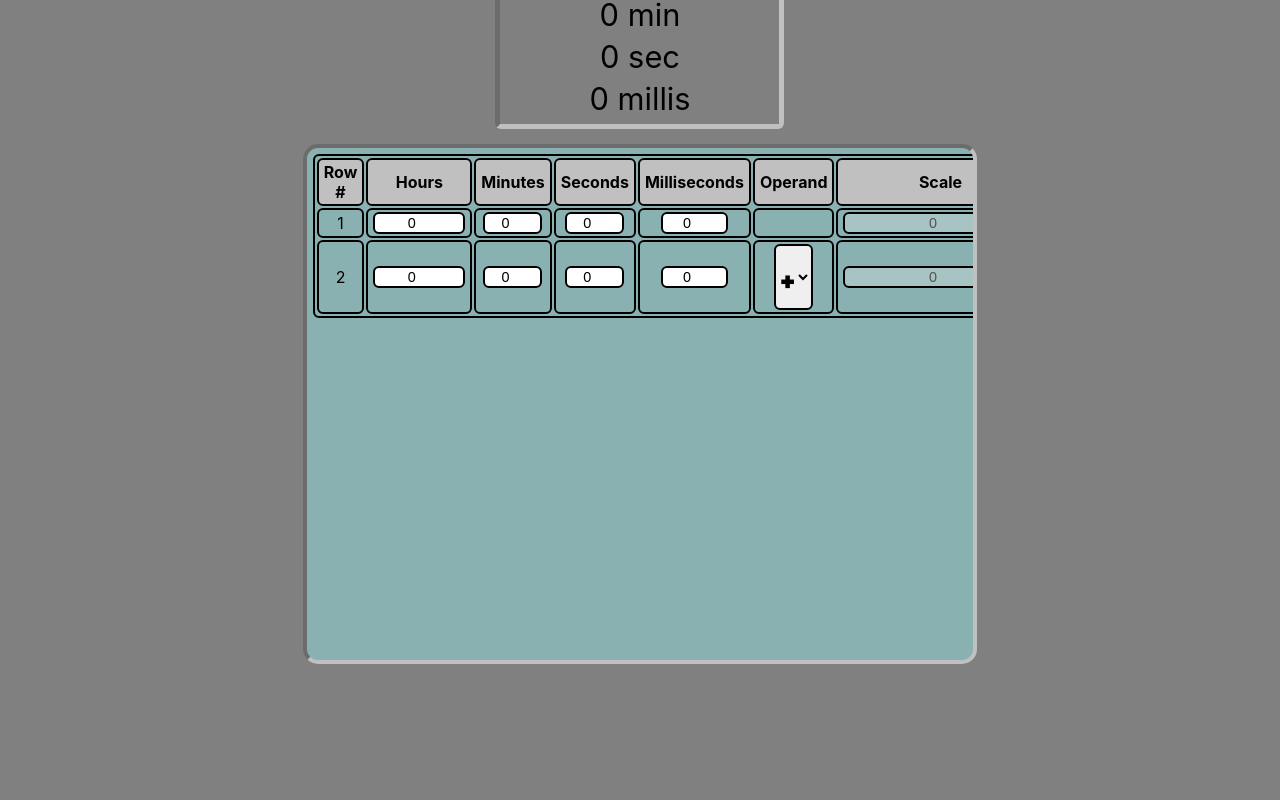
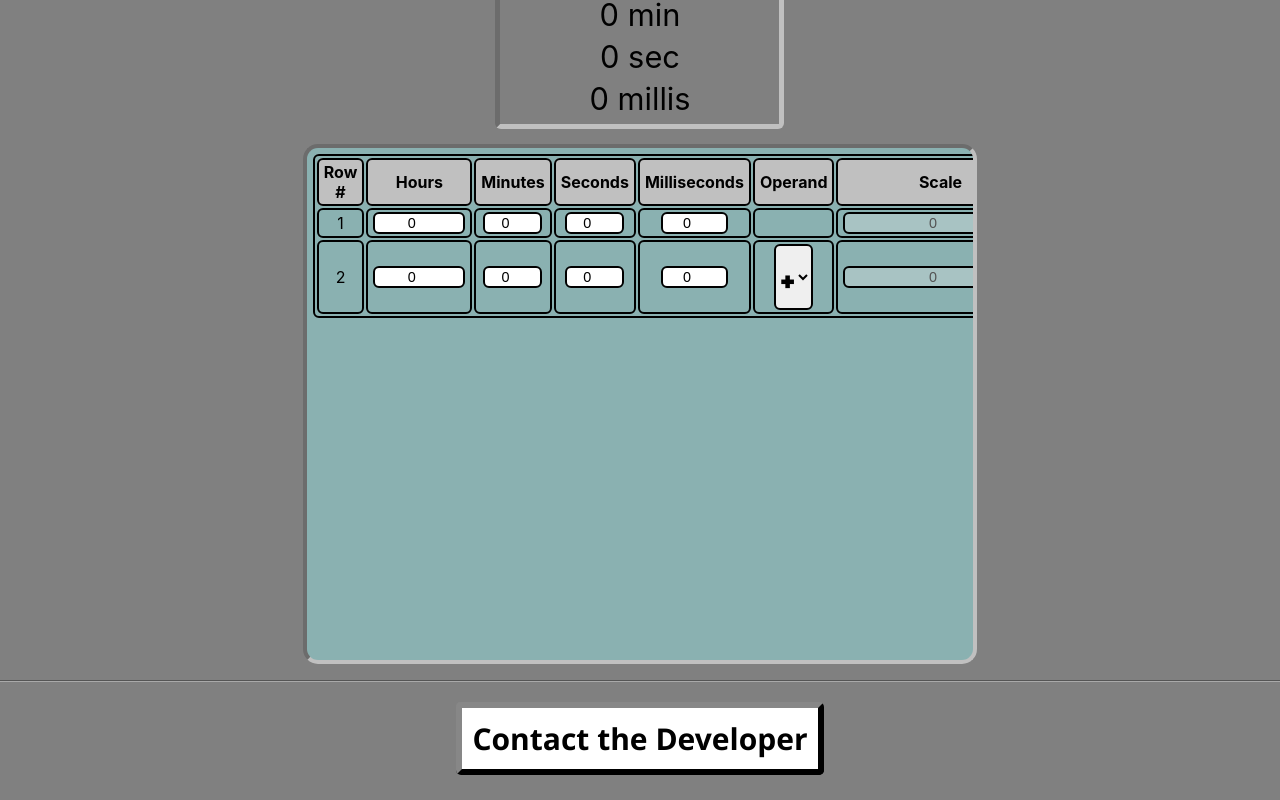
Before and after one commit to adnanian/duration-calculator, a React (Create React App) app: page / in a window 1280 px wide. Shown: the part 673-1473 px from the top of the page. Before the commit the page ends 1353 px from the top, so only its background shows below. Built offline with nearby package versions, Linux system fonts and the light colour scheme.

Commit message:
Complete contact link, add custom logo

```diff
--- a/package.json
+++ b/package.json
@@ -15,7 +15,6 @@
     "react": "^18.3.1",
     "react-dom": "^18.3.1",
     "react-i18next": "^15.0.2",
-    "react-router-dom": "^6.26.2",
     "react-scripts": "5.0.1",
     "typescript": "^4.9.5",
     "web-vitals": "^2.1.4"
--- a/public/i18n/ar.json
+++ b/public/i18n/ar.json
@@ -20,6 +20,7 @@
     "rowNumLabel": "صف #",
     "addRows": "إضافة صفوف",
     "rowTooltip": "ملاحظة: الحد الأقصى لعدد الصفوف لهذا الجدول هو {{maxRowCount}}.",
+    "contact": "الاتصال بالمطور",
     "errors": {
         "divideByZero": "لا يمكنك القسمة على الصفر!"
     },
@@ -31,6 +32,7 @@
         "secondsField": "حدد عدد الثواني.",
         "millisField": "حدد عدد الملي ثواني.",
         "operandDropDown": "اختر العملية الرياضية التي ترغب في تنفيذها. ملاحظة: سيتم تطبيق ذلك على الإجمال الجاري.",
-        "scaleField": "حدد القيمة التي ترغب في ضرب أو قسمة الإجمال الجاري عليها."
+        "scaleField": "حدد القيمة التي ترغب في ضرب أو قسمة الإجمال الجاري عليها.",
+        "contact": "اتصل بالمطور، عدنان وزوز، للاستفسارات."
     }
 }
--- a/public/i18n/en.json
+++ b/public/i18n/en.json
@@ -20,6 +20,7 @@
     "rowNumLabel": "Row #",
     "addRows": "Add Rows",
     "rowTooltip": "Note: the maximum number of rows for this table is {{maxRowCount}}.",
+    "contact": "Contact the Developer",
     "errors": {
         "divideByZero": "You cannot divide by zero!"
     },
@@ -31,6 +32,7 @@
         "secondsField": "Set the number of seconds",
         "millisField": "Set the number of milliseconds.",
         "operandDropDown": "Select the mathematical operation you want to perform. Note: this is applied on the running total.",
-        "scaleField": "Set the value you wish to multiply or divide the running total by."
+        "scaleField": "Set the value you wish to multiply or divide the running total by.",
+        "contact": "Contact the developer, Adnan Wazwaz, for inquiries."
     }
 }
--- a/public/index.html
+++ b/public/index.html
@@ -2,7 +2,7 @@
 <html lang="en">
   <head>
     <meta charset="utf-8" />
-    <link rel="icon" href="%PUBLIC_URL%/favicon.ico" />
+    <link rel="icon" href="%PUBLIC_URL%/applogo.png" />
     <meta name="viewport" content="width=device-width, initial-scale=1" />
     <meta name="theme-color" content="#000000" />
     <meta
--- a/src/components/Footer.tsx
+++ b/src/components/Footer.tsx
@@ -1,4 +1,6 @@
 import React from "react";
+import { useTranslation } from "react-i18next";
+import "../styles/Footer.css";
 
 /**
  * TODO
@@ -6,7 +8,20 @@ import React from "react";
  * @returns
  */
 const Footer: React.FC = () => {
-    return <footer></footer>;
+    const {t} = useTranslation();
+
+    return (
+        <footer>
+            <a
+                href="https://adnanianorder.com/"
+                target="_blank"
+                rel="noreferrer"
+                title={t("tooltips.contact")}
+            >
+                {t("contact")}
+            </a>
+        </footer>
+    )
 }
 
 export default Footer;
--- a/src/components/InputRow.tsx
+++ b/src/components/InputRow.tsx
@@ -1,4 +1,4 @@
-import React, { ChangeEventHandler, useTransition } from "react";
+import React, { ChangeEventHandler } from "react";
 import * as dt from "../durationTools";
 import { useTranslation } from "react-i18next";
 
--- /dev/null
+++ b/src/styles/Footer.css
@@ -0,0 +1,25 @@
+footer {
+    border-top: 2px groove darkgray;
+    width: 100%;
+}
+
+footer a {
+    display: flex;
+    flex-direction: row;
+    text-decoration: none;
+    font-family: 'Segoe UI', Tahoma, Geneva, Verdana, sans-serif;
+    font-size: 30px;
+    font-weight: bolder;
+    color: black;
+    background-color: white;
+    border: 6px outset #333;
+    border-radius: 5px;
+    width: fit-content;
+    margin: 20px auto 25px;
+    padding: 10px;
+}
+
+footer a:hover {
+    background: silver;
+    border-color: #111;
+}
```
Also changed, not shown: public/applogo.png (added), public/manifest.json, 1 other file (tests, documents, lock files or other folders).
